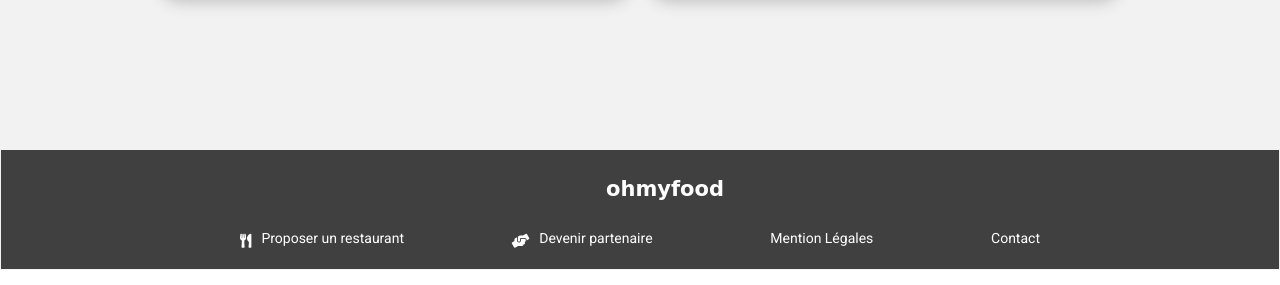
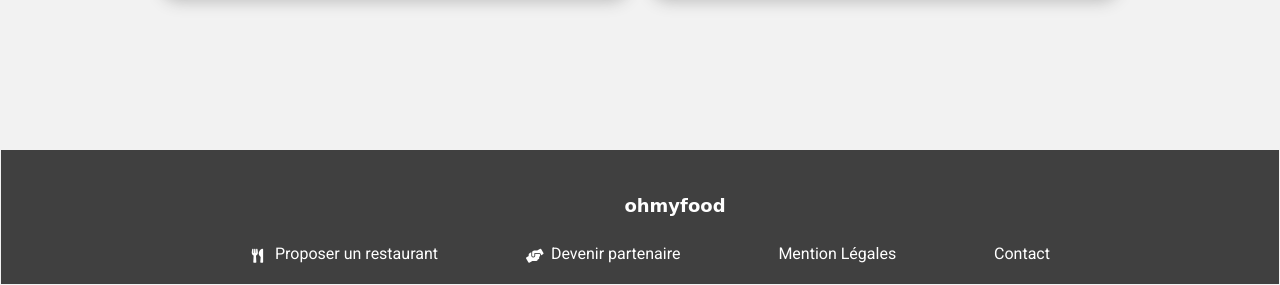
Before and after one commit to kayang23/ohmyfood_projet_3, a website: page index.html in a window 1280 px wide. Shown: the part 1339-1624 px from the top of the page. Drawn offline with Linux system fonts and the light colour scheme; a web font is replaced by a local one.

Commit message:
modification marges et font-size footer

```diff
--- a/style.css
+++ b/style.css
@@ -323,7 +323,7 @@
   background-color: #f2f2f2;
   padding: 5px 0 5px 0;
   position: relative;
-  bottom: 50px;
+  bottom: 100px;
 }
 .menu .menu_carte {
   margin-bottom: 5%;
@@ -422,15 +422,17 @@
 
 /*-----------------FOOTER--------------------------------*/
 footer {
-  font-size: 14px;
   background-color: #404040;
   padding: 2px;
   color: white;
+  padding: 20px 0 20px 20px;
 }
 footer h2 {
   width: 100%;
   border-bottom: none;
   font-family: shrikhand, cursive;
+  margin: 0 0 20px 0;
+  font-size: 18px;
 }
 footer .footer_div {
   display: flex;
@@ -443,7 +445,12 @@
 footer .footer_paragraphe {
   margin: 0 0 5px 10px;
 }
-footer .footer_icone {
+footer .footer_icone--couvert {
+  font-size: 14px;
+  width: 15px;
+  height: 15px;
+}
+footer .footer_icone--partenaire {
   font-size: 14px;
   width: 15px;
   height: 15px;
```
